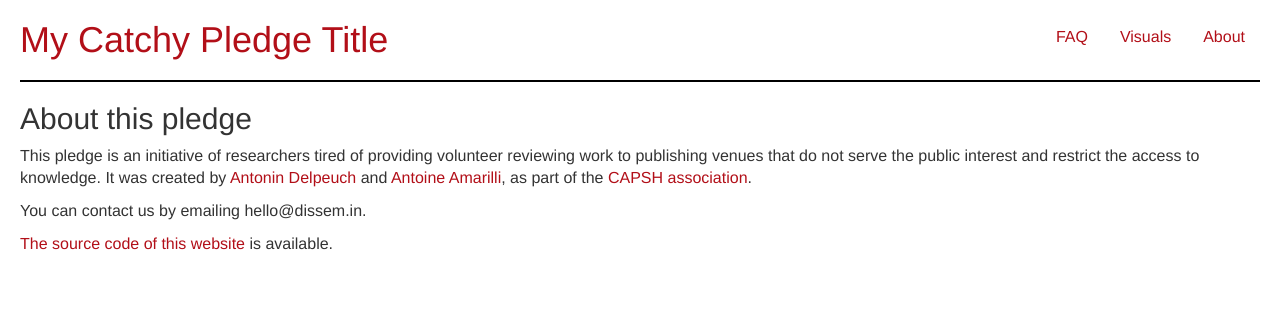
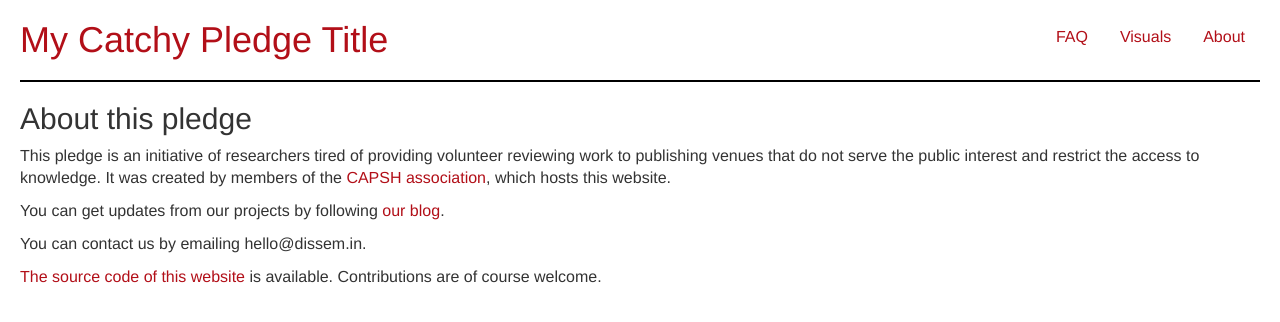
Before and after one commit to dissemin/no-free-view-no-review, a Django app: page /about in a window 1280 px wide. Shown: the top 322 px of the page. Run offline with Django 3.2, Linux system fonts and the light colour scheme; some libraries are stand-ins or nearby versions.

Commit message:
Add blog to About page, broaden to include all of CAPSH as authors

```diff
--- a/signatories/templates/about.html
+++ b/signatories/templates/about.html
@@ -4,13 +4,14 @@
 <h2>About this pledge</h2>
 <p>This pledge is an initiative of researchers tired of providing
 volunteer reviewing work to publishing venues that do not serve the public
-interest and restrict the access to knowledge. It was created by <a
-  href="http://antonin.delpeuch.eu/">Antonin Delpeuch</a>
-and <a href="https://a3nm.net/">Antoine Amarilli</a>, as part of the
-<a href="https://association.dissem.in/">CAPSH association</a>.</p>
+interest and restrict the access to knowledge. It was created by members of the
+<a href="https://association.dissem.in/">CAPSH association</a>, which hosts this website.</p>
+
+<p>You can get updates from our projects by following <a href="https://blog.dissem.in/">our blog</a>.</p>
 
 <p>You can contact us by emailing hello<span
   style="display:none;">&lt;REMOVETHIS&gt;</span>@dissem.in.</p>
 
-<p><a href="https://github.com/dissemin/no-free-view-no-review">The source code of this website</a> is available.</p>
+<p><a href="https://github.com/dissemin/no-free-view-no-review">The source code of this website</a> is available. Contributions are of course welcome.</p>
+
 {% endblock %}
```
